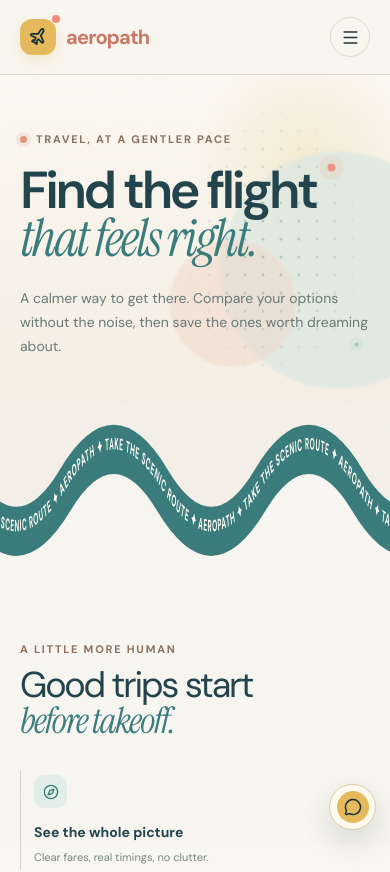
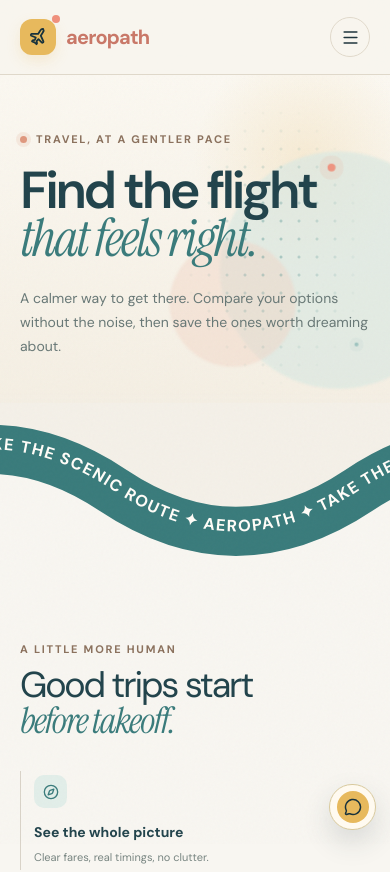
Before and after one commit to srushtiinvent/Aero-Path, a React (Vite) app in the folder frontend/aeropath/: page / in a window 390 px wide. Shown: the top 872 px of the page. Built offline with nearby package versions, Linux system fonts and the light colour scheme.

Commit message:
ribbon in phone

```diff
--- a/frontend/aeropath/src/App.tsx
+++ b/frontend/aeropath/src/App.tsx
@@ -760,8 +760,7 @@ function TravelLoopDivider() {
 
   return (
     <section className="travel-loop-divider" aria-label="Take the scenic route with AeroPath">
-      <svg className="wavy-ribbon" viewBox="0 -36 1440 252" preserveAspectRatio="none" role="img" aria-label="AeroPath scenic route ribbon">
-        <defs>
+        <svg className="wavy-ribbon" viewBox="0 -36 1440 252" preserveAspectRatio="xMidYMid slice" role="img" aria-label="AeroPath scenic route ribbon">        <defs>
           <path
             id="aeropath-ribbon-path"
             d="M-120 92 C0 172 120 172 240 92 S480 12 600 92 S840 172 960 92 S1200 12 1320 92 S1560 172 1680 92"
```
